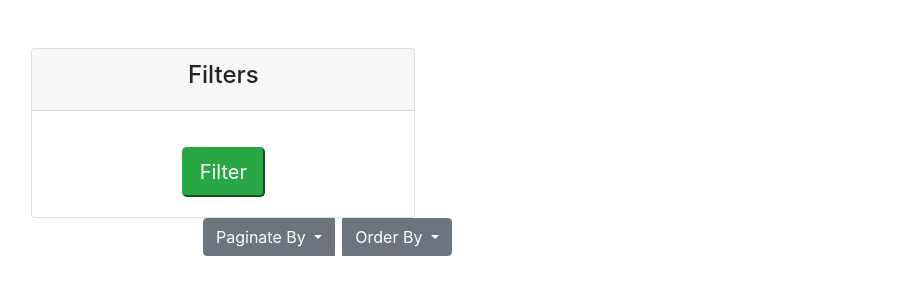
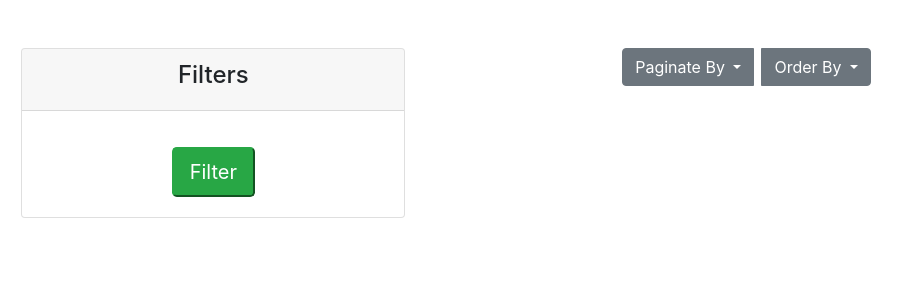
Before and after one commit to FNSdev/webstore, a Django app: template django/core/templates/core/products.html in a window 1280 px wide. Shown: the part 56-356 px from the top of the page, without its empty margins (0-913 px from the left). Run offline with Django 3.2, Linux system fonts and the light colour scheme; the template is opened without the code that fills it, so the values that code supplies are empty; some libraries are stand-ins or nearby versions.

Commit message:
Trying to fix grid scaling #6

```diff
--- a/django/templates/base.html
+++ b/django/templates/base.html
@@ -45,7 +45,7 @@
         </nav>
 
         <div class="container-fluid mt-5 mb-5">
-            <div class="row-fluid">
+            <div class="row">
                 <div class="col-sm-4" align="center">
                     {% block sidebar_left %}
                     {% endblock %}
```
